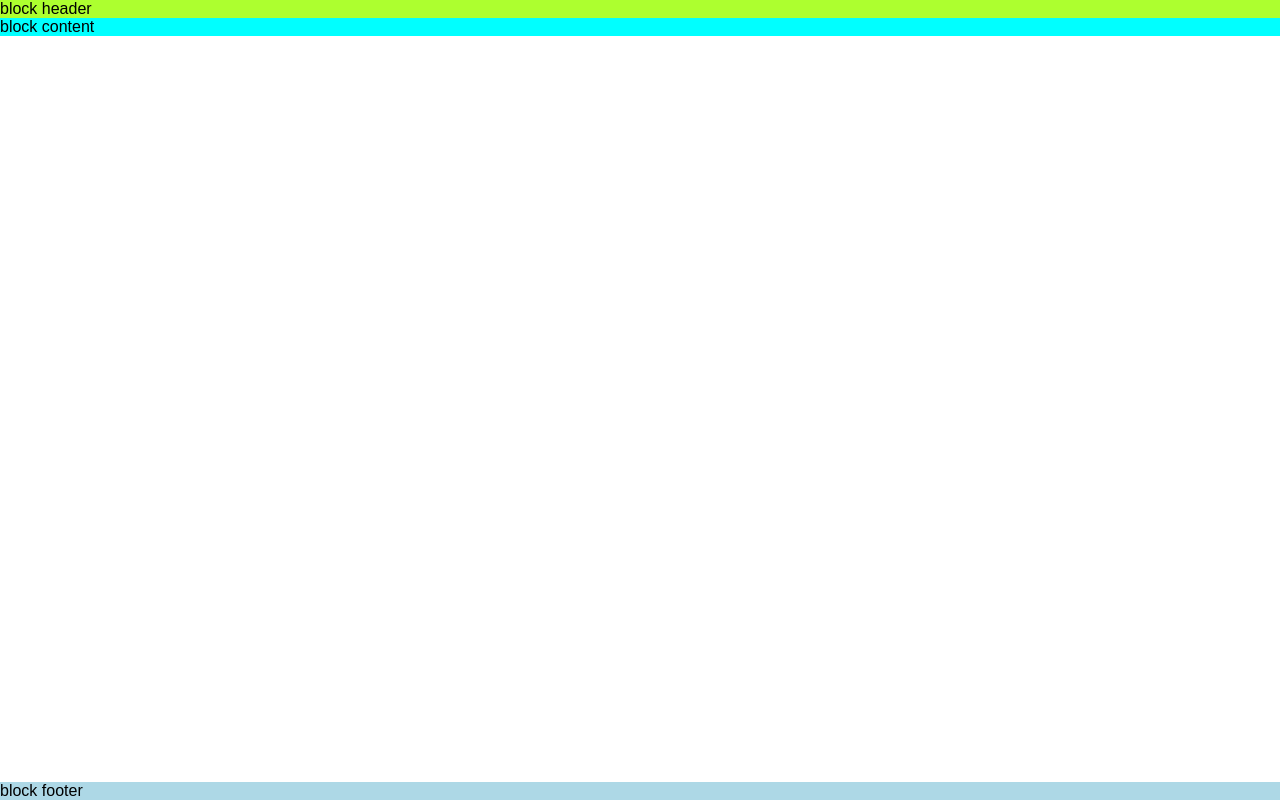
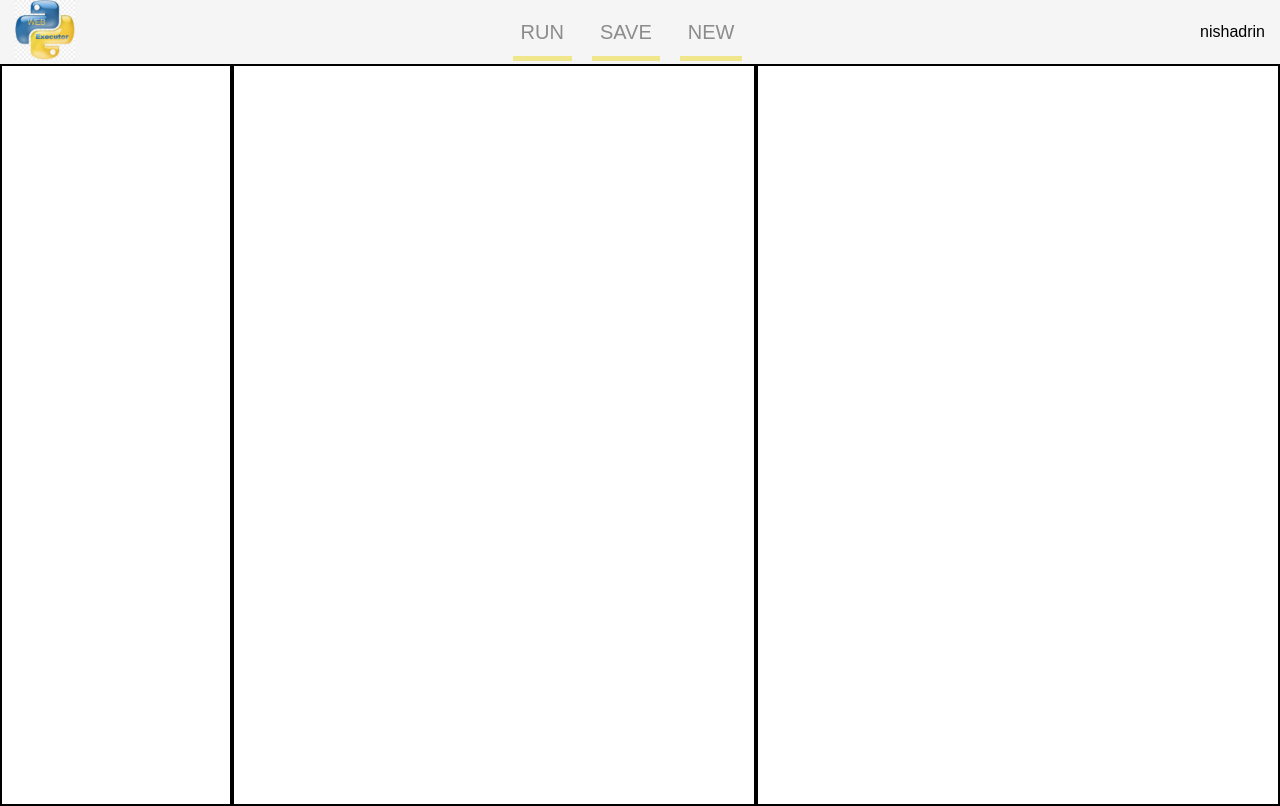
Before and after one commit to pywebexecutorgb/main, a Django app: page / in a window 1280 px wide. Run offline with Django 3.2, Linux system fonts and the light colour scheme.

Commit message:
Header and main layouts

```diff
--- a/executor/executor/settings.py
+++ b/executor/executor/settings.py
@@ -1,11 +1,8 @@
 """
 Django settings for executor project.
-
 Generated by 'django-admin startproject' using Django 2.2.
-
 For more information on this file, see
 https://docs.djangoproject.com/en/2.2/topics/settings/
-
 For the full list of settings and their values, see
 https://docs.djangoproject.com/en/2.2/ref/settings/
 """
--- a/executor/executor/urls.py
+++ b/executor/executor/urls.py
@@ -17,16 +17,17 @@ from django.contrib import admin
 from django.urls import path
 import mainapp.views as mainapp
 from django.conf import settings
-from django.conf.urls.static import static
-from django.conf.urls import include
-if settings.DEBUG:
-    import debug_toolbar
+
 
 urlpatterns = [
-    path('', mainapp.toolbar_menu, name='index'),
+    path('', mainapp.main, name='index'),
     path('admin/', admin.site.urls),
-    path('__debug__/', include(debug_toolbar.urls)),
 ]
 
 if settings.DEBUG:
+    from django.conf.urls.static import static
+    from django.conf.urls import include
+    import debug_toolbar
+
+    urlpatterns.append(path('__debug__/', include(debug_toolbar.urls)))
     urlpatterns += static(settings.MEDIA_URL, document_root=settings.MEDIA_ROOT)
--- a/executor/mainapp/templates/mainapp/base.html
+++ b/executor/mainapp/templates/mainapp/base.html
@@ -14,9 +14,6 @@
         <link rel="stylesheet" type="text/css" href="{% static '/css/style.css' %}">
     {% endblock %}
 
-    {% block js %}
-    {% endblock %}
-
 </head>
 <body>
   <div class="wrapper">
@@ -24,8 +21,7 @@
        <div class="container">
          <div class="header">
           {% block header %}
-           block header
-           {% include 'mainapp/includes/toolbar_menu.html' %}
+           {% include 'mainapp/includes/header.html' %}
           {% endblock %}
          </div>
          <div class="content">
@@ -36,11 +32,16 @@
       </div>
     </div>
     <div class="footer">
+
       {% block footer %}
-         block footer
         {% include 'mainapp/includes/footer.html' %}
       {% endblock %}
+
      </div>
+
+     {% block js %}
+     {% endblock %}
+
   </div>
 </body>
 </html>
--- a/executor/mainapp/templates/mainapp/includes/footer.html
+++ b/executor/mainapp/templates/mainapp/includes/footer.html
@@ -0,0 +1 @@
+{% load static %}
--- /dev/null
+++ b/executor/mainapp/templates/mainapp/includes/header.html
@@ -0,0 +1,20 @@
+{% load static %}
+
+<div class="logo">
+  <a href="{% url 'index' %}"><img class="img_logo" src="{% static 'img/WebExecutor.jpg' %}"  alt="WebExecutor"></a>
+</div>
+
+<div class="activity_buttons">
+   <ul class="list_activity_buttons">
+
+    {% for item in activity_buttons %}
+
+            <li><a class="li_activity_buttons" href="{% url item.href %}">{{ item.name }}</a>            </li>
+
+    {% endfor %}
+    </ul>
+</div>
+
+<div class="user_panel">
+    nishadrin
+</div>
--- /dev/null
+++ b/executor/mainapp/templates/mainapp/includes/main_content.html
@@ -0,0 +1,11 @@
+{% load static %}
+
+<div class="settings_py3">
+
+</div>
+<div class="input_window">
+
+</div>
+<div class="output_window">
+
+</div>
--- a/executor/mainapp/templates/mainapp/index.html
+++ b/executor/mainapp/templates/mainapp/index.html
@@ -2,5 +2,5 @@
 {% load static %}
 
 {% block content %}
-  block content
+   {% include 'mainapp/includes/main_content.html' %}
 {% endblock %}
--- a/executor/mainapp/views.py
+++ b/executor/mainapp/views.py
@@ -1,19 +1,22 @@
 from django.shortcuts import render
 
-links_main_menu = [
+activity_buttons = [
 {
-    'href': '#', 'name': 'Запустить'
+    'href': 'index', 'name': 'run'
 },
 {
-    'href': '#', 'name': 'Сохранить'
+    'href': 'index', 'name': 'save'
+},
+{
+    'href': 'index', 'name': 'new'
 },
 ]
 
-def toolbar_menu(request):
-    title = 'PyExecutor'
+def main(request):
+    title = 'WebExecutor'
     content = {
         'title': title,
-        'links_main_menu': links_main_menu,
+        'activity_buttons': activity_buttons,
     }
 
     return render(request, 'mainapp/index.html', content)
--- a/executor/static/css/style.css
+++ b/executor/static/css/style.css
@@ -14,7 +14,7 @@ body {
 
 .container {
     margin: 0 auto;
-    background-color: greenyellow;
+    height:92.3%
 }
 
 .wrapper {
@@ -28,13 +28,14 @@ body {
 }
 
 .header {
+    background-color: whitesmoke;
     display: flex;
+    min-height: 6%;
     justify-content: space-between;
+    align-items: center;
 }
 
-.content {
-    background-color: aqua;
-}
+
 
 .footer {
     flex: 0 0 auto;
@@ -42,3 +43,71 @@ body {
     margin: 0 auto;
     width: 100%;
 }
+
+.logo {
+    display: flex;
+    padding-left: 15px;
+}
+
+.img_logo {
+    width: 60px;
+}
+
+.list_activity_buttons {
+    display: flex;
+    list-style-type: none;
+    height: 100%;
+}
+
+.li_activity_buttons {
+    padding: 18px 8px 12px 8px;
+    display: block;
+    color: #8c8c8c;
+    font-size: 20px;
+    font-weight: 300;
+    text-transform: uppercase;
+    text-decoration: none;
+    margin-right: 20px;
+    border-bottom: 5px solid khaki;
+}
+
+.li_activity_buttons:hover {
+    color: #212121;
+    background-color: white;
+    border-bottom: 5px solid steelblue;
+}
+
+
+
+.user_panel {
+    display: flex;
+    padding-right: 15px;
+}
+
+.activity_buttons {
+    display: flex;
+    height: 100%;
+}
+
+.content {
+    display: flex;
+    height: 100%;
+}
+
+.settings_py3 {
+    width: 18%;
+    height: 100%;
+    border: 2px solid black;
+}
+
+.input_window {
+    width: 41%;
+    height: 100%;
+    border: 2px solid black;
+}
+
+.output_window {
+    width: 41%;
+    height: 100%;
+    border: 2px solid black;
+}
```
Also changed, not shown: executor/mainapp/templates/mainapp/includes/toolbar_menu.html (deleted), executor/static/img/WebExecutor.jpg (added).
